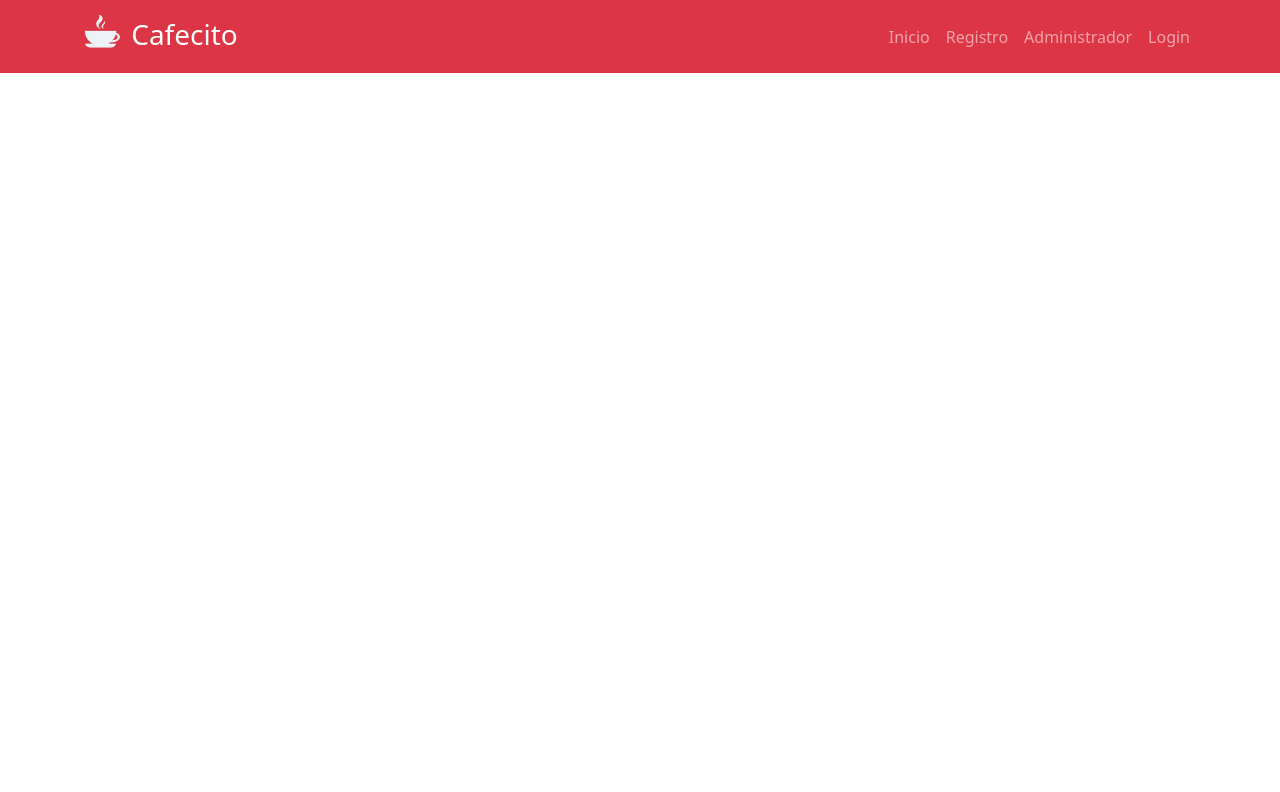
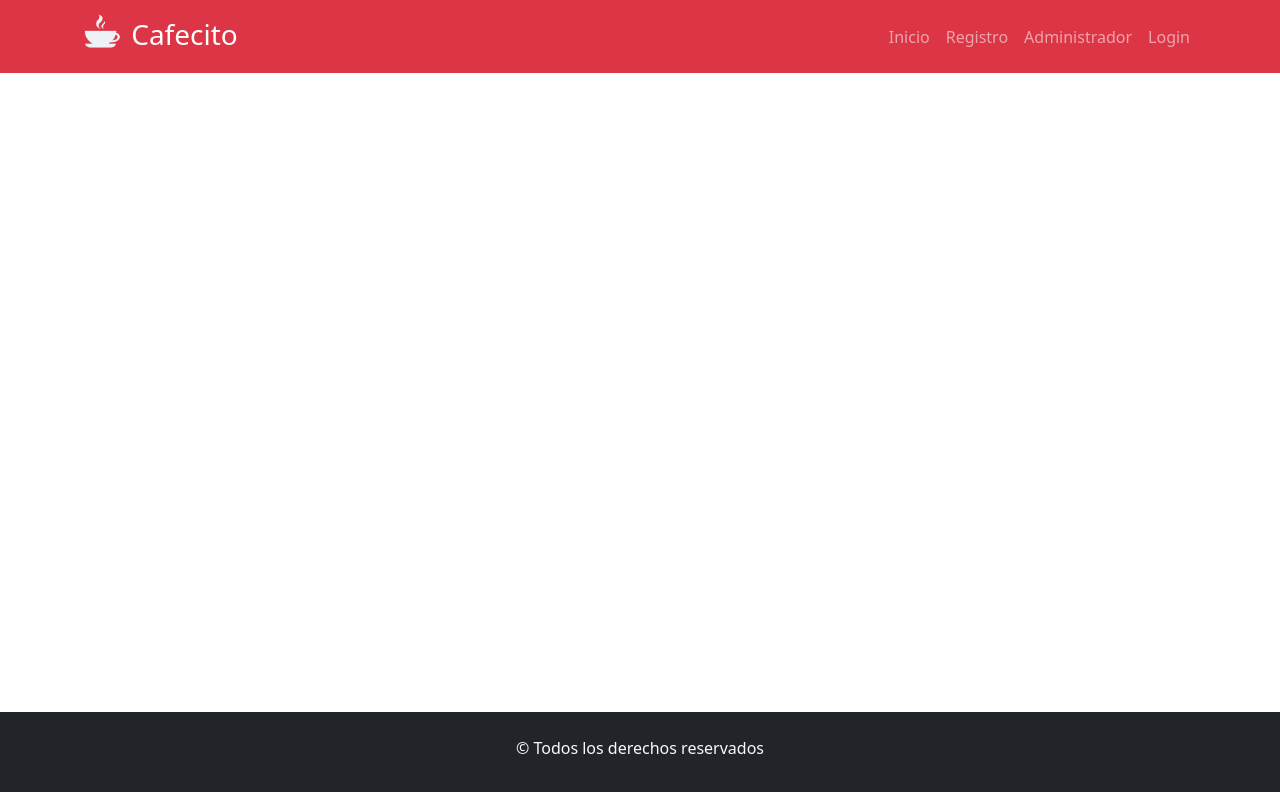
Before and after one commit to anasoledad/Cafecito-React, a React (Vite) app: page / in a window 1280 px wide. Shown: the top 792 px of the page. Built offline with nearby package versions, Linux system fonts and the light colour scheme.

Commit message:
Se agregó el footer

```diff
--- a/src/App.css
+++ b/src/App.css
@@ -0,0 +1,9 @@
+#root{
+  min-height: 100vh;
+  display: flex;
+  flex-direction: column;
+}
+
+.mainPage{
+  flex-grow: 1;
+}
--- a/src/App.jsx
+++ b/src/App.jsx
@@ -1,6 +1,8 @@
 import './App.css'
 import 'bootstrap/dist/css/bootstrap.min.css';
 import Menu from './components/common/Menu';
+import Footer from './components/common/Footer';
+import { Container } from 'react-bootstrap';
 
 
 function App() {
@@ -8,7 +10,8 @@
   return (
     <>
     <Menu></Menu>
-    <h1></h1>
+    <Container className='mainPage'></Container>
+    <Footer></Footer>
     </>
   )
 }
--- a/src/components/common/Footer.jsx
+++ b/src/components/common/Footer.jsx
@@ -0,0 +1,11 @@
+import React from 'react';
+
+const Footer = () => {
+    return (
+        <footer className='bg-dark text-light text-center py-4'>
+            <p>&copy; Todos los derechos reservados</p>
+        </footer>
+    );
+};
+
+export default Footer;
```
